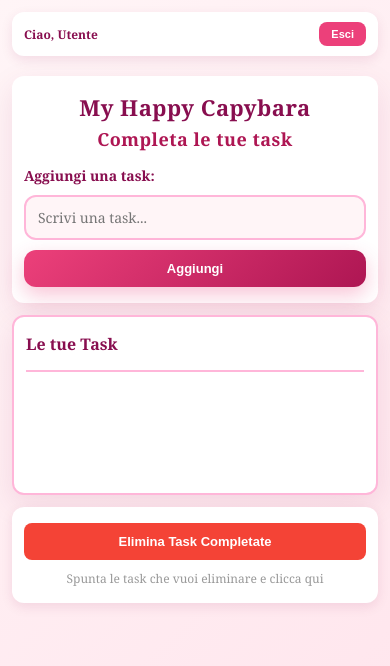
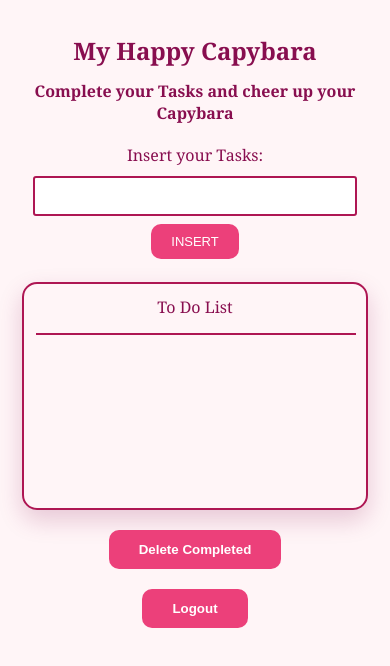
Before and after one commit to Sirio-09/My-Happy-Capybara, a plain HTML site: page frontend/index.html in a window 390 px wide. Drawn offline with Linux system fonts and the light colour scheme; no server answers; sample sign-in values are in the browser's storage.

Commit message:
Update html and css

```diff
--- a/frontend/index.html
+++ b/frontend/index.html
@@ -9,30 +9,30 @@
     <script src="script.js" defer></script>
 </head>
 <body>
-    <div class="header">
-        <div id="nome-utente">Utente</div>
-        <button class="logout-btn" onclick="logout()">Esci</button>
+    <h1>My Happy Capybara</h1>
+    <h2>Complete your Tasks and cheer up your Capybara</h2>
+
+    <div>
+        <label for="" id="input-label">Insert your Tasks: </label>
+        <input type="text" name="" id="input-checkbox">
+        <button onclick="insertCheckBox()" id="button-insert">INSERT</button>
     </div>
 
-    <main>
-        <section class="input-section">
-            <h1>My Happy Capybara</h1>
-            <h2>Completa le tue task</h2>
+    <div id="container-checkbox">
+        <p>To Do List</p>
+        <hr>
 
-            <label for="input-checkbox" id="input-label">Aggiungi una task:</label>
-            <input type="text" id="input-checkbox" placeholder="Scrivi una task...">
-            <button onclick="insertCheckBox()" id="button-insert">Aggiungi</button>
-        </section>
+        <div id="div-checkbox">
 
-        <div id="container-checkbox">
-            <p>Le tue Task</p>
-            <hr>
-            <div id="div-checkbox"></div>
         </div>
+    </div>
 
-        <section class="delete-section">
-            <button onclick="removeCheckbox()" class="delete-btn">Elimina Task Completate</button>
-            <p class="delete-hint">Spunta le task che vuoi eliminare e clicca qui</p>
-        </section>
-    </main>
+    <div style="text-align: center; margin-top: 20px;">
+        <button onclick="removeCheckbox()" style="background-color: #EC407A; color: white; border: none; padding: 12px 30px; border-radius: 10px; cursor: pointer; font-weight: 600;">Delete Completed</button>
+    </div>
+
+    <div style="text-align: center; margin-top: 20px;">
+        <button onclick="logout()" style="background-color: #EC407A; color: white; border: none; padding: 12px 30px; border-radius: 10px; cursor: pointer; font-weight: 600;">Logout</button>
+    </div>
 </body>
+</html>
--- a/frontend/style.css
+++ b/frontend/style.css
@@ -1,194 +1,118 @@
-* {
-    margin: 0;
-    padding: 0;
-    box-sizing: border-box;
-}
-
-body {
-    background: linear-gradient(135deg, #FFF5F7 0%, #FFE4EC 100%);
-    font-family: 'Georgia', 'Times New Roman', serif;
+body{
+    background-color: #FFF5F7;
+    font-family: Georgia, 'Times New Roman', Times, serif;
+    text-align: center;
     color: #880E4F;
-    min-height: 100vh;
     padding: 20px;
 }
 
-h1, h2 {
-    text-align: center;
-    letter-spacing: 0.5px;
+#button-insert{
+    background-color: #EC407A;
+    border: none;
+    padding: 15px 30px;
+    border-radius: 10px;
+    color: white;
+    margin: 10px;
+    font-size: 15px;
+    cursor: pointer;
+    transition: all 0.3s ease;
 }
 
-h1 {
-    font-size: 32px;
-    margin-bottom: 10px;
+#button-insert:hover{
+    background-color: #ae1653;
+    color: white;
+    transform: translateY(-2px);
 }
 
-h2 {
-    font-size: 24px;
-    margin-bottom: 20px;
-    color: #ae1653;
-}
-
-main {
-    max-width: 700px;
-    margin: 30px auto 0;
-    display: flex;
-    flex-direction: column;
-    gap: 20px;
-}
-
-.header {
-    display: flex;
-    justify-content: space-between;
-    align-items: center;
-    background: white;
-    padding: 15px 20px;
-    border-radius: 12px;
-    box-shadow: 0 4px 12px rgba(136, 14, 79, 0.1);
-    margin-bottom: 20px;
-}
-
-#nome-utente {
-    font-size: 14px;
-    font-weight: 600;
-    color: #880E4F;
-}
-
-.logout-btn {
+.delete-btn {
     background-color: #EC407A;
     color: white;
     border: none;
-    padding: 8px 16px;
-    border-radius: 8px;
+    padding: 12px 30px;
+    border-radius: 10px;
     cursor: pointer;
-    font-size: 13px;
     font-weight: 600;
     transition: all 0.2s ease;
-}
-
-.logout-btn:hover {
-    background-color: #ae1653;
-}
-
-.input-section {
-    background: white;
-    border-radius: 16px;
-    padding: 25px 20px;
-    box-shadow: 0 10px 30px rgba(136, 14, 79, 0.1);
-}
-
-#input-label {
-    display: block;
-    margin-bottom: 12px;
-    font-size: 16px;
-    font-weight: 600;
-    color: #880E4F;
-}
-
-#input-checkbox {
-    width: 100%;
-    padding: 14px 16px;
-    font-size: 16px;
-    color: #880E4F;
-    border: 2px solid #FFB6D9;
-    border-radius: 12px;
-    background-color: #FFF5F7;
-    font-family: 'Georgia', serif;
-    transition: all 0.3s ease;
-    margin-bottom: 12px;
-}
-
-#input-checkbox:focus {
-    outline: none;
-    border-color: #EC407A;
-    background-color: white;
-    box-shadow: 0 0 0 4px rgba(236, 64, 122, 0.1);
-}
-
-#button-insert {
-    background: linear-gradient(135deg, #EC407A 0%, #ae1653 100%);
-    border: none;
-    padding: 14px 30px;
-    border-radius: 12px;
-    color: white;
-    font-size: 15px;
-    font-weight: 700;
-    cursor: pointer;
-    transition: all 0.3s ease;
-    box-shadow: 0 8px 20px rgba(236, 64, 122, 0.3);
     width: 100%;
 }
 
-#button-insert:hover {
-    background: linear-gradient(135deg, #ae1653 0%, #8B0A3A 100%);
-    transform: translateY(-3px);
-    box-shadow: 0 12px 30px rgba(236, 64, 122, 0.4);
+.delete-btn:hover {
+    background-color: #ae1653;
+    transform: translateY(-2px);
 }
 
-#button-insert:active {
-    transform: translateY(-1px);
+#input-label{
+    display: block;
+    margin-bottom: 10px;
+    font-size: 20px;
 }
 
-#container-checkbox {
-    background: white;
-    border-radius: 16px;
-    border: 2px solid #FFB6D9;
-    padding: 25px 20px;
-    box-shadow: 0 10px 30px rgba(136, 14, 79, 0.1);
+#input-checkbox{
+    font-size: 20px;
+    width: 200px;
+    color: #880E4F;
+    border: 2px solid #ae1653;
+    border-radius: 3px;
+    padding: 10px;
+}
+
+#input-checkbox:focus{
+    outline: none;
+    border: 2px solid #ae1653;
+    border-radius: 3px;
+    box-shadow: 0 0 0 4px rgba(236, 64, 122, 0.15);
+}
+
+#container-checkbox{
+    border: solid 2px #ae1653;
+    width: 500px;
+    max-width: 90%;
+    min-height: 200px;
+    height: auto;
+
+    padding: 20px;
+    border-radius: 15px;
+    box-shadow: 0 10px 25px rgba(136, 14, 79, 0.2);
+
     display: flex;
     flex-direction: column;
     gap: 15px;
-    min-height: 200px;
-    max-height: 500px;
-    overflow-y: auto;
+    margin: auto;
 }
 
-#container-checkbox p {
-    font-size: 18px;
-    font-weight: 700;
-    color: #880E4F;
-    margin: 0;
-}
-
-#container-checkbox hr {
-    border: none;
-    border-top: 2px solid #FFB6D9;
+#container-checkbox hr{
+    border: solid 1px #ae1653;
     width: 100%;
     margin: 0;
 }
 
-#div-checkbox {
+#container-checkbox p{
+    font-size: 20px;
+    margin: 0;
     display: flex;
     flex-direction: column;
-    gap: 12px;
+    gap: 10px;
 }
 
 .new-label {
     display: flex;
     align-items: center;
     width: 100%;
-    font-size: 16px;
-    padding: 12px;
+    font-size: 25px;
+    padding: 10px 0;
     box-sizing: border-box;
-    line-height: 1.4;
-    gap: 12px;
-    border-radius: 8px;
-    transition: all 0.2s ease;
-    background-color: #FFF5F7;
-}
-
-.new-label:hover {
-    background-color: #FFE4EC;
+    line-height: 1;
 }
 
 .new-checkbox {
+    margin: 0 10px 0 0;
+    width: 22px;
+    height: 22px;
+    cursor: pointer;
+    flex-shrink: 0;
+    vertical-align: middle;
     appearance: none;
     -webkit-appearance: none;
-    width: 22px;
-    height: 22px;
-    min-width: 22px;
-    min-height: 22px;
-    cursor: pointer;
-    flex-shrink: 0;
     border: 2px solid #ae1653;
     border-radius: 4px;
     background-color: white;
@@ -208,160 +132,88 @@ main {
     background-position: center;
 }
 
-.delete-section {
-    text-align: center;
-    padding: 20px;
-    background: white;
-    border-radius: 12px;
-    box-shadow: 0 4px 12px rgba(136, 14, 79, 0.1);
-    margin-bottom: 30px;
-}
-
-.delete-btn {
-    background-color: #f44336;
-    color: white;
-    border: none;
-    padding: 12px 24px;
-    border-radius: 8px;
-    cursor: pointer;
-    font-weight: 600;
-    transition: all 0.2s ease;
-    width: 100%;
-}
-
-.delete-btn:hover {
-    background-color: #d32f2f;
-}
-
-.delete-hint {
-    font-size: 12px;
-    color: #999;
-    margin-top: 10px;
-}
-
-#container-checkbox::-webkit-scrollbar {
-    width: 6px;
-}
-
-#container-checkbox::-webkit-scrollbar-track {
-    background: #FFF5F7;
-    border-radius: 10px;
-}
-
-#container-checkbox::-webkit-scrollbar-thumb {
-    background: #EC407A;
-    border-radius: 10px;
-}
-
-#container-checkbox::-webkit-scrollbar-thumb:hover {
-    background: #ae1653;
-}
-
+/* RESPONSIVE */
 @media (max-width: 768px) {
     body {
         padding: 15px;
     }
 
     h1 {
-        font-size: 26px;
+        font-size: 28px;
+        margin-bottom: 10px;
     }
 
     h2 {
-        font-size: 20px;
-    }
-
-    main {
-        margin-top: 20px;
-        gap: 15px;
-    }
-
-    .input-section,
-    #container-checkbox {
-        padding: 20px 16px;
-        border-radius: 14px;
+        font-size: 18px;
+        margin-bottom: 20px;
     }
 
     #input-label {
-        font-size: 15px;
+        font-size: 18px;
     }
 
     #input-checkbox {
-        padding: 12px 14px;
-        font-size: 15px;
+        font-size: 16px;
+        width: 100%;
+        max-width: 300px;
+        padding: 10px;
     }
 
     #button-insert {
         padding: 12px 24px;
         font-size: 14px;
+        margin: 10px 0;
+    }
+
+    #container-checkbox {
+        width: 100%;
+        padding: 15px;
+        margin: 20px auto;
+    }
+
+    #container-checkbox p {
+        font-size: 18px;
     }
 
     .new-label {
-        font-size: 15px;
-        padding: 10px;
-        gap: 10px;
-    }
-
-    .header {
-        flex-wrap: wrap;
-        gap: 10px;
-        padding: 12px 16px;
-    }
-
-    #nome-utente {
-        font-size: 13px;
-    }
-
-    .logout-btn {
-        padding: 7px 14px;
-        font-size: 12px;
+        font-size: 16px;
+        padding: 10px 0;
     }
 }
 
 @media (max-width: 480px) {
     body {
-        padding: 12px;
+        padding: 10px;
     }
 
     h1 {
-        font-size: 22px;
-        margin-bottom: 5px;
+        font-size: 24px;
     }
 
     h2 {
-        font-size: 18px;
-        margin-bottom: 15px;
-    }
-
-    main {
-        margin-top: 15px;
-        gap: 12px;
-    }
-
-    .input-section,
-    #container-checkbox {
-        padding: 16px 12px;
-        border-radius: 12px;
+        font-size: 16px;
     }
 
     #input-label {
-        font-size: 14px;
-        margin-bottom: 10px;
+        font-size: 16px;
     }
 
     #input-checkbox {
-        padding: 11px 12px;
         font-size: 14px;
-        margin-bottom: 10px;
+        width: 100%;
+        padding: 10px;
     }
 
     #button-insert {
-        padding: 11px 20px;
+        padding: 10px 20px;
         font-size: 13px;
+        margin: 8px 0;
     }
 
     #container-checkbox {
-        min-height: 180px;
-        max-height: 400px;
+        width: 100%;
+        padding: 12px;
+        margin: 15px auto;
     }
 
     #container-checkbox p {
@@ -370,37 +222,11 @@ main {
 
     .new-label {
         font-size: 14px;
-        padding: 10px 8px;
-        gap: 10px;
+        padding: 8px 0;
     }
 
     .new-checkbox {
-        width: 20px;
-        height: 20px;
-        min-width: 20px;
-        min-height: 20px;
-    }
-
-    .header {
-        padding: 10px 12px;
-        gap: 8px;
-    }
-
-    #nome-utente {
-        font-size: 12px;
-    }
-
-    .logout-btn {
-        padding: 6px 12px;
-        font-size: 11px;
-    }
-
-    .delete-section {
-        padding: 16px 12px;
-    }
-
-    .delete-btn {
-        padding: 11px 20px;
-        font-size: 13px;
+        width: 18px;
+        height: 18px;
     }
 }
```
Also changed, not shown: frontend/login.html (+3 -2 lines), frontend/register.html (+3 -2 lines), frontend/verify.html (+3 -2 lines).
